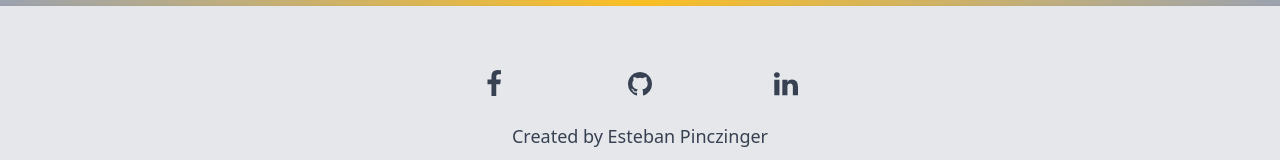
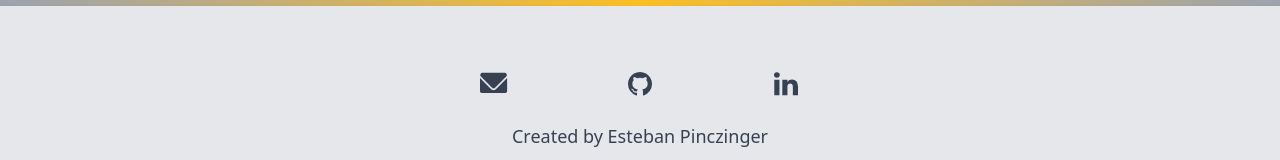
Before and after one commit to epinczinger/crypto-stats-React, a React (Create React App) app: page /about in a window 1280 px wide. Shown: the part 610-770 px from the top of the page. Built offline with nearby package versions, Linux system fonts and the light colour scheme; no server answers.

Commit message:
add mail to footer

```diff
--- a/public/index.html
+++ b/public/index.html
@@ -6,13 +6,13 @@
     <meta name="theme-color" content="#000000" />
     <meta
       name="Crypto Stats"
-      content="Cryptocurrencies stats build with Rect and Redux."
+      content="Cryptocurrencies stats build with React and Redux."
     />
 
     <!-- <meta name="image" content="https://camo.githubusercontent.com/87e3028d4e8207b31cf119cc725542bf44976a249649635930c68db6e2e9b69c/68747470733a2f2f692e696d6775722e636f6d2f655769547041512e676966"> -->
     <!-- Open Graph general (Facebook, Pinterest & Google+) -->
     <meta name="og:title" content="Crypto Stats">
-    <meta name="og:description" content="Cryptocurrencies stats build with Rect and Redux.">
+    <meta name="og:description" content="Cryptocurrencies stats build with React and Redux.">
     <!-- <meta name="og:image"
     content="https://camo.githubusercontent.com/87e3028d4e8207b31cf119cc725542bf44976a249649635930c68db6e2e9b69c/68747470733a2f2f692e696d6775722e636f6d2f655769547041512e676966"> -->
     <!-- <meta name="image" property="og:image" content="https://camo.githubusercontent.com/87e3028d4e8207b31cf119cc725542bf44976a249649635930c68db6e2e9b69c/68747470733a2f2f692e696d6775722e636f6d2f655769547041512e676966"> -->
--- a/src/components/Footer.js
+++ b/src/components/Footer.js
@@ -4,28 +4,32 @@ const Footer = () => (
   <footer className="dark:bg-gray-800 dark:text-gray-100 bg-gray-200 text-gray-700 h25 shadow w-full py-8">
     <div className="max-w-screen-xl mx-auto px-4">
       <div className="pt-8 flex max-w-xs mx-auto items-center justify-between">
-        <a href="/" className=" dark:hover:text-yellow-400">
+        <a
+          href="mailto:epinczinger@gmail.com"
+          className="dark:hover:text-yellow-400 hover:text-gray-900"
+        >
           <svg
+            version="1.1"
+            xmlns="http://www.w3.org/2000/svg"
             width="28"
             height="28"
             fill="currentColor"
             className="text-xl"
-            viewBox="0 0 1792 1792"
-            xmlns="http://www.w3.org/2000/svg"
+            viewBox="0 0 125 100"
           >
-            <path d="M1343 12v264h-157q-86 0-116 36t-30 108v189h293l-39 296h-254v759h-306v-759h-255v-296h255v-218q0-186 104-288.5t277-102.5q147 0 228 12z" />
+            <path d="M60,0 l50,0 a10,10 0 0,1 7,17 l-50,50 a10,10 0 0,1 -13,0 l-50,-50 a10,10 0 0,1 7,-17z" />
+            <path d="M60,90 l54,0 a10,10 0 0,0 7,-7 l0,-60 -50,50 a15,15 0 0,1 -21,0 l-50,-50 0,60 a10,10 0 0,0 7,7z" />
           </svg>
         </a>
         <a
           href="https://www.github.com/epinczinger"
-          className="dark:hover:text-yellow-400"
+          className="dark:hover:text-yellow-400 hover:text-gray-900"
         >
           <svg
             xmlns="http://www.w3.org/2000/svg"
             width="28"
             height="28"
             fill="currentColor"
-            className="text-xl"
             viewBox="0 0 1792 1792"
           >
             <path d="M896 128q209 0 385.5 103t279.5 279.5 103 385.5q0 251-146.5 451.5t-378.5 277.5q-27 5-40-7t-13-30q0-3 .5-76.5t.5-134.5q0-97-52-142 57-6 102.5-18t94-39 81-66.5 53-105 20.5-150.5q0-119-79-206 37-91-8-204-28-9-81 11t-92 44l-38 24q-93-26-192-26t-192 26q-16-11-42.5-27t-83.5-38.5-85-13.5q-45 113-8 204-79 87-79 206 0 85 20.5 150t52.5 105 80.5 67 94 39 102.5 18q-39 36-49 103-21 10-45 15t-57 5-65.5-21.5-55.5-62.5q-19-32-48.5-52t-49.5-24l-20-3q-21 0-29 4.5t-5 11.5 9 14 13 12l7 5q22 10 43.5 38t31.5 51l10 23q13 38 44 61.5t67 30 69.5 7 55.5-3.5l23-4q0 38 .5 88.5t.5 54.5q0 18-13 30t-40 7q-232-77-378.5-277.5t-146.5-451.5q0-209 103-385.5t279.5-279.5 385.5-103zm-477 1103q3-7-7-12-10-3-13 2-3 7 7 12 9 6 13-2zm31 34q7-5-2-16-10-9-16-3-7 5 2 16 10 10 16 3zm30 45q9-7 0-19-8-13-17-6-9 5 0 18t17 7zm42 42q8-8-4-19-12-12-20-3-9 8 4 19 12 12 20 3zm57 25q3-11-13-16-15-4-19 7t13 15q15 6 19-6zm63 5q0-13-17-11-16 0-16 11 0 13 17 11 16 0 16-11zm58-10q-2-11-18-9-16 3-14 15t18 8 14-14z" />
@@ -33,7 +37,7 @@ const Footer = () => (
         </a>
         <a
           href="https://www.linkedin.com/in/esteban-pinczinger"
-          className=" dark:hover:text-yellow-400"
+          className="dark:hover:text-yellow-400 hover:text-gray-900"
         >
           <svg
             width="28"
@@ -47,7 +51,7 @@ const Footer = () => (
           </svg>
         </a>
       </div>
-      <div className="text-center dark:hover:text-yellow-400 text-lg pt-5 sm:pt-6 pb-3 font-light flex items-center justify-center">
+      <div className="text-center dark:hover:text-yellow-400 text-lg pt-5 sm:pt-6 pb-3 font-light flex items-center justify-center  hover:text-gray-900">
         <a
           target="_blank"
           rel="noreferrer"
--- a/src/components/Header.js
+++ b/src/components/Header.js
@@ -15,10 +15,10 @@ const Header = () => {
   return (
     <header className="dark:bg-gray-800 dark:text-gray-100 bg-gray-200 box-border shadow-lg h15 py-3 box-border w-full font-sans flex justify-between px-4 sticky top-0">
       <div className="flex">
-        <div className="py-2 flex items-center font-semibold dark:hover:text-yellow-400">
+        <div className="py-2 flex items-center font-semibold hover:text-gray-900 dark:hover:text-yellow-400">
           <Link to="/">CryptoStats</Link>
         </div>
-        <div className="py-2 pl-4 hidden sm:flex items-center  dark:hover:text-yellow-400">
+        <div className="py-2 pl-4 hidden sm:flex items-center hover:text-gray-900 dark:hover:text-yellow-400">
           <Link to="/about">About Us</Link>
         </div>
       </div>
```
